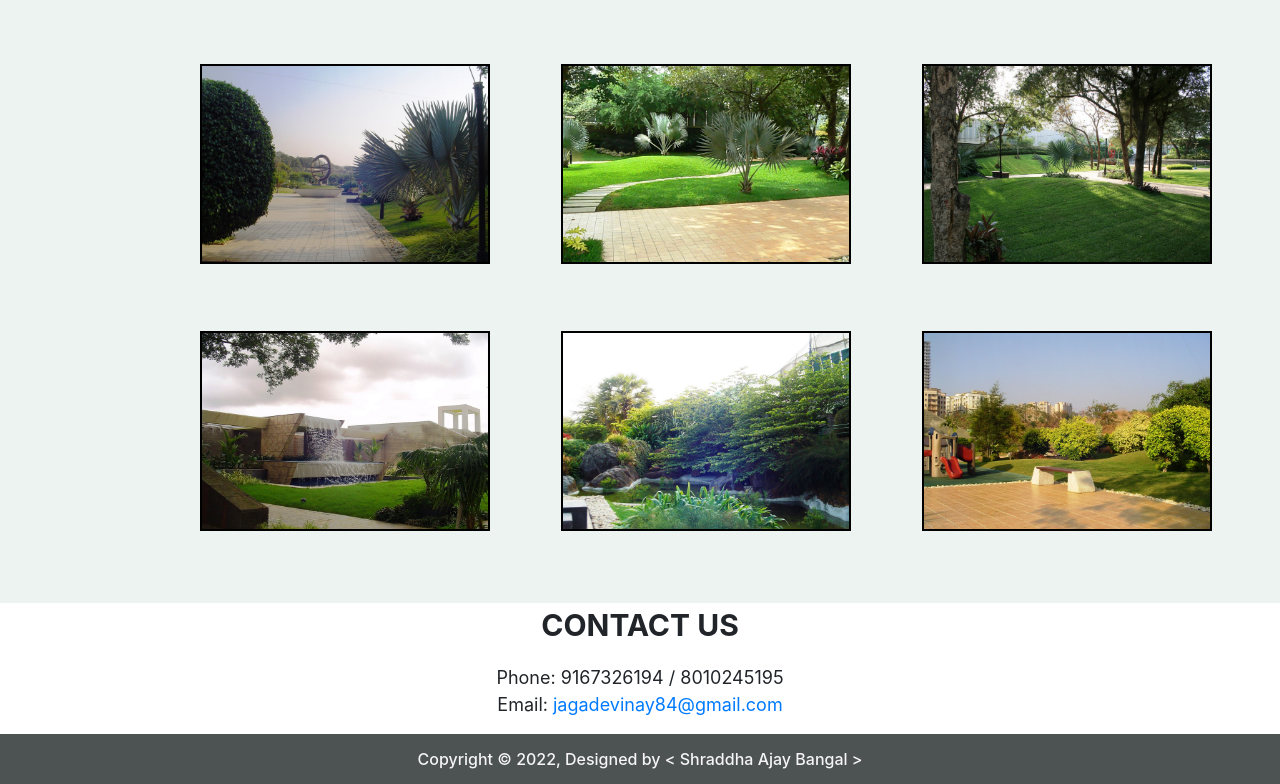
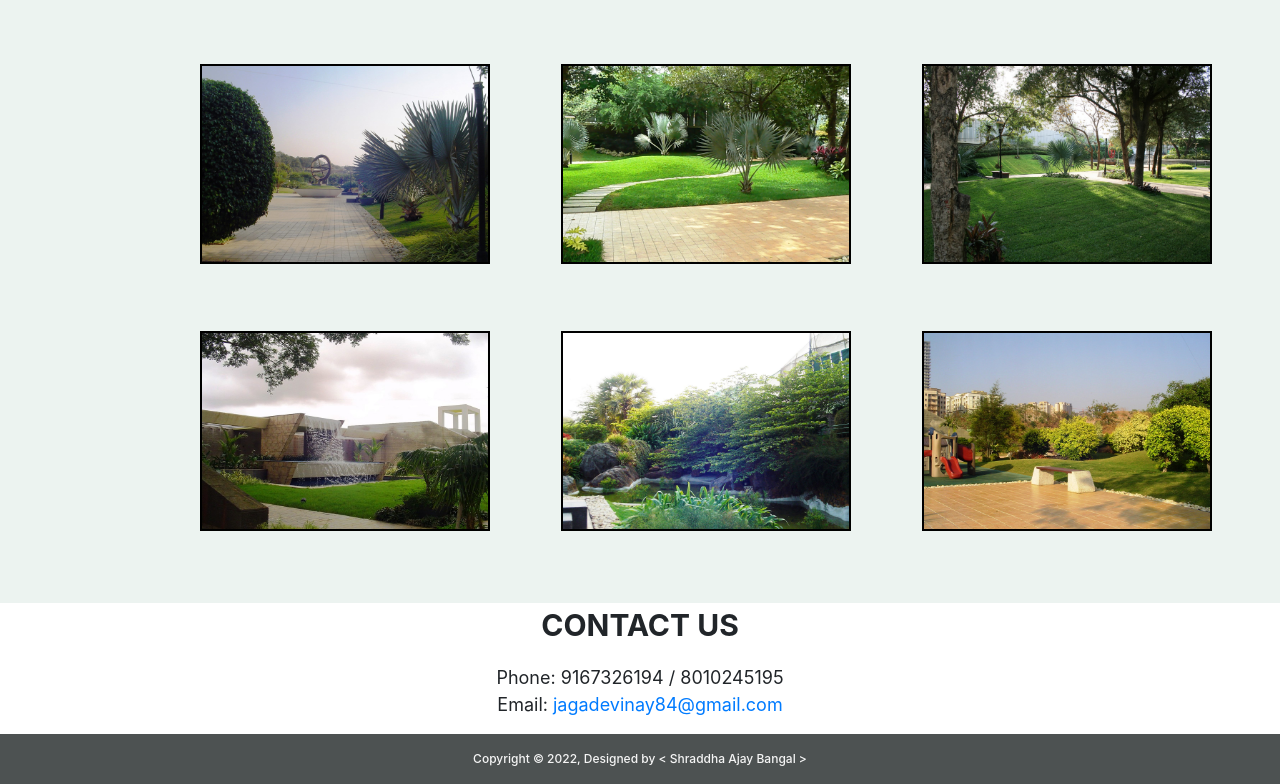
Before and after one commit to bangalshraddha99/Aadarsh_Nursery_Nargoli.github.io-, a plain HTML site: page photo.html in a window 1280 px wide. Shown: the part 424-1208 px from the top of the page. Drawn offline with nearby package versions, Linux system fonts and the light colour scheme.

Commit message:
Update photo.css

```diff
--- a/photo.css
+++ b/photo.css
@@ -30,7 +30,7 @@
 }
 .footer h6
 {
-line-height: 50px;
+line-height: 50px;font-size:12px;
 }
 .ont #p1{
 font-size: 30px;
```
